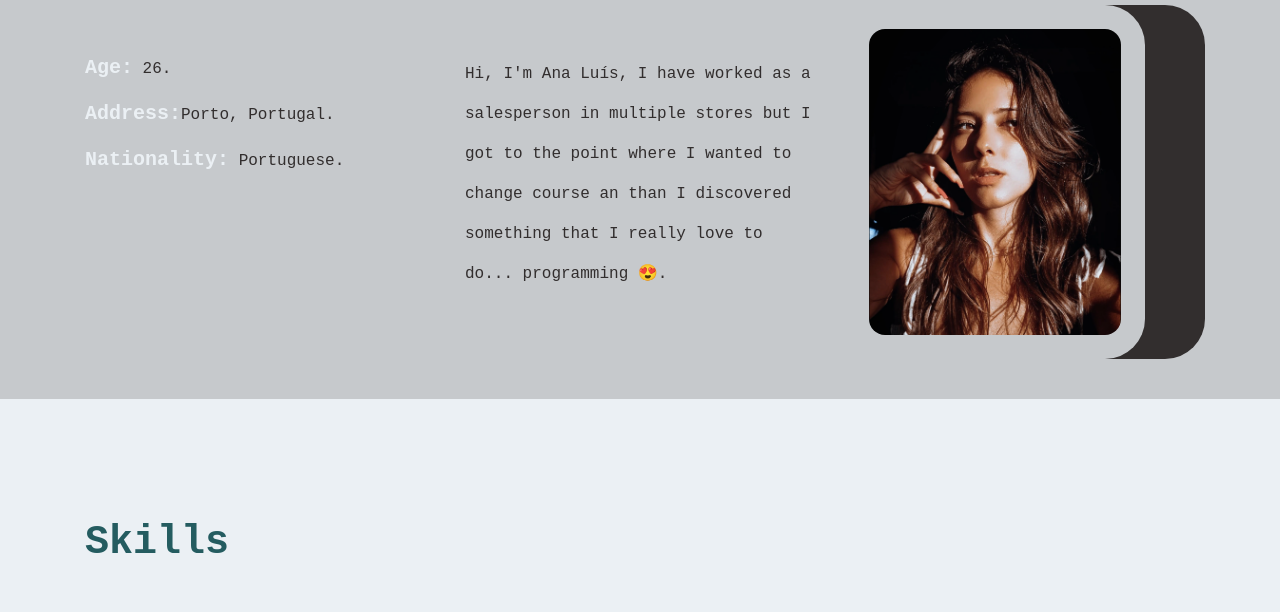
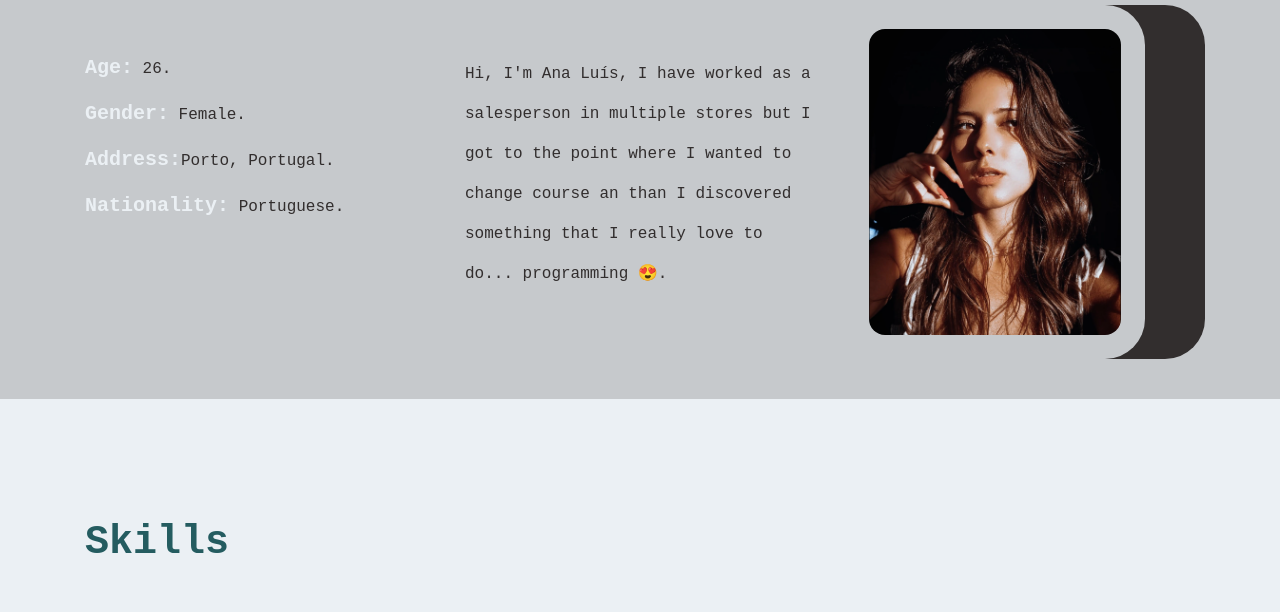
Before and after one commit to AnaLuisGuerreiro/Portfolio, a plain HTML site: page index.html in a window 1280 px wide. Shown: the part 849-1461 px from the top of the page. Drawn offline with nearby package versions, Linux system fonts and the light colour scheme.

Commit message:
add gender type

```diff
--- a/index.html
+++ b/index.html
@@ -78,6 +78,7 @@
                 <div class="col-lg-4">
                     <div class="basic-info mt-5">
                         <p><strong>Age:</strong> 26.</p>
+                        <p><strong>Gender:</strong> Female. </p>
                         <p><strong>Address:</strong>Porto, Portugal.</p>
                         <p><strong>Nationality:</strong> Portuguese. </p>
                     </div>
```
